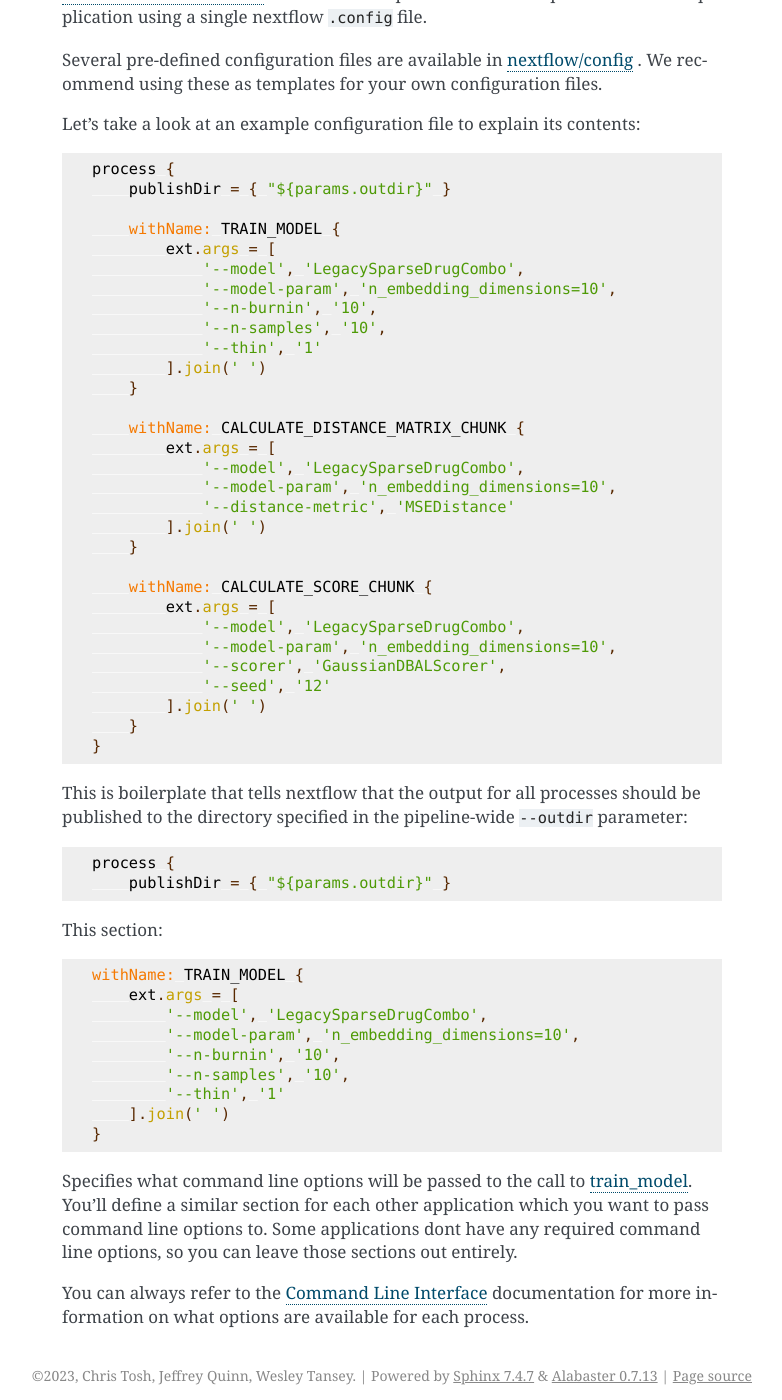
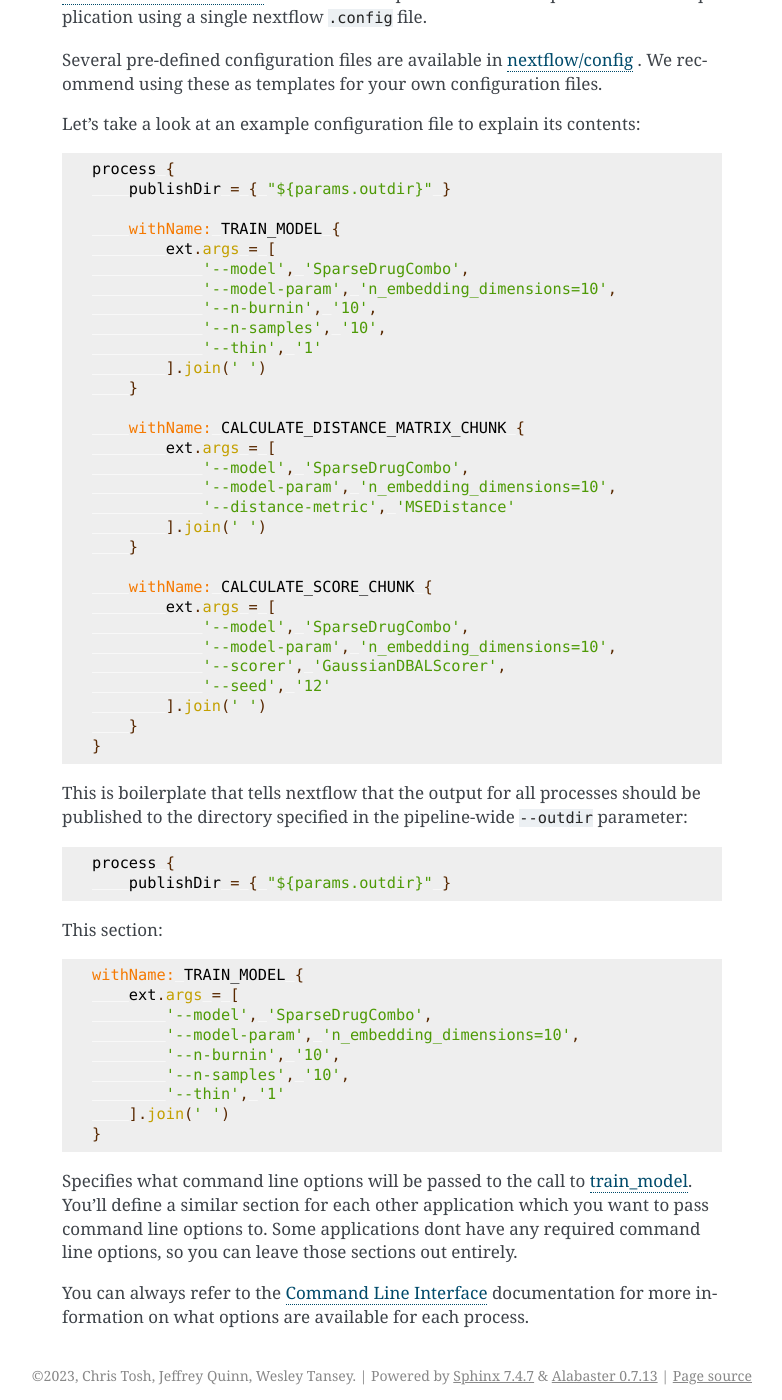
Before and after one commit to tansey-lab/batchie, a Sphinx documentation site: the page built from docs/configuration.rst, in a window 1280 px wide and 1400 px high, scrolled down 541 px. Shown: the whole window, without its empty margins (358-1140 px from the left). Built offline with Sphinx 7.4.7, drawn with Linux system fonts in a browser that asks for light colours.

Commit message:
Fix Small Doc Bug (#72)

```diff
--- a/docs/configuration.rst
+++ b/docs/configuration.rst
@@ -35,7 +35,7 @@ Let's take a look at an example configuration file to explain its contents:
 
         withName: TRAIN_MODEL {
             ext.args = [
-                '--model', 'LegacySparseDrugCombo',
+                '--model', 'SparseDrugCombo',
                 '--model-param', 'n_embedding_dimensions=10',
                 '--n-burnin', '10',
                 '--n-samples', '10',
@@ -45,7 +45,7 @@ Let's take a look at an example configuration file to explain its contents:
 
         withName: CALCULATE_DISTANCE_MATRIX_CHUNK {
             ext.args = [
-                '--model', 'LegacySparseDrugCombo',
+                '--model', 'SparseDrugCombo',
                 '--model-param', 'n_embedding_dimensions=10',
                 '--distance-metric', 'MSEDistance'
             ].join(' ')
@@ -53,7 +53,7 @@ Let's take a look at an example configuration file to explain its contents:
 
         withName: CALCULATE_SCORE_CHUNK {
             ext.args = [
-                '--model', 'LegacySparseDrugCombo',
+                '--model', 'SparseDrugCombo',
                 '--model-param', 'n_embedding_dimensions=10',
                 '--scorer', 'GaussianDBALScorer',
                 '--seed', '12'
@@ -77,7 +77,7 @@ This section:
 
     withName: TRAIN_MODEL {
         ext.args = [
-            '--model', 'LegacySparseDrugCombo',
+            '--model', 'SparseDrugCombo',
             '--model-param', 'n_embedding_dimensions=10',
             '--n-burnin', '10',
             '--n-samples', '10',
```
